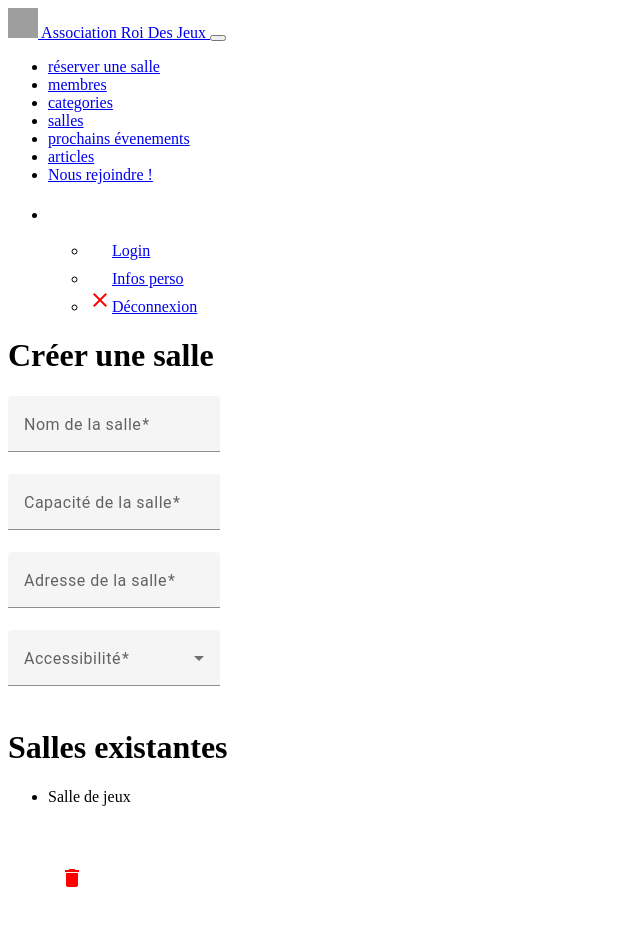
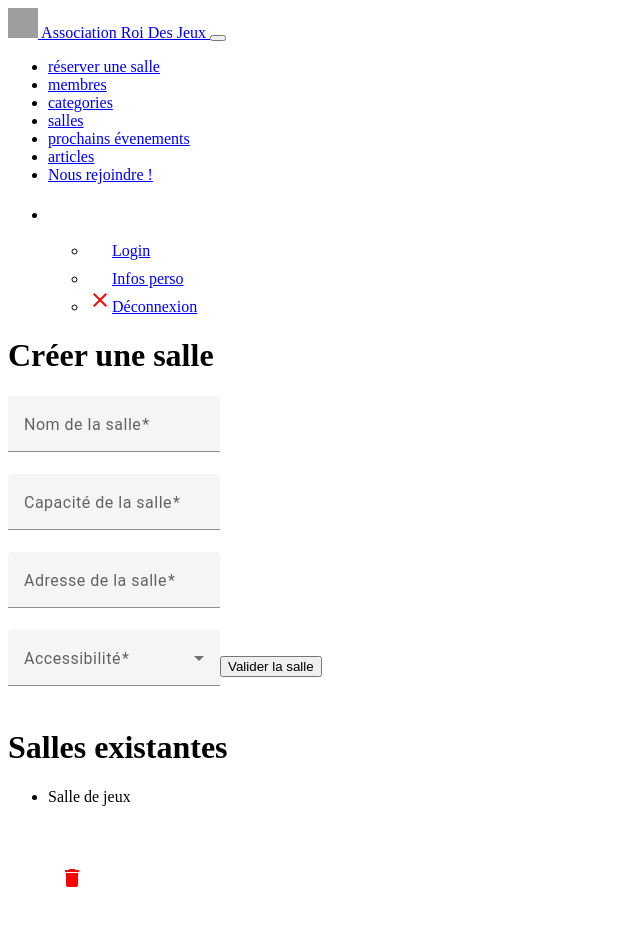
Before and after one commit to lil4s-fr/AssoRDJ-Angular, an Angular app: page /room in a window 1280 px wide. Shown: the top 926 px of the page, without its empty margins (0-640 px from the left). Built offline with nearby package versions, Linux system fonts and the light colour scheme; data requests are answered from the project's data file; grey boxes are pictures that could not be loaded.

Commit message:
Fix bug affichage bouton

```diff
--- a/src/app/formulaires/create-room/create-room.component.html
+++ b/src/app/formulaires/create-room/create-room.component.html
@@ -39,7 +39,7 @@
         <div *ngIf="salleValide">
           <h3>La nouvelle salle est validée !</h3>
         </div>
-        <app-buttons [value]="btnValide" class="button" type="submit"></app-buttons>
+        <app-buttons [value]="btnValide" class="button"></app-buttons>
       </form>
     </div>
   </div>
```
